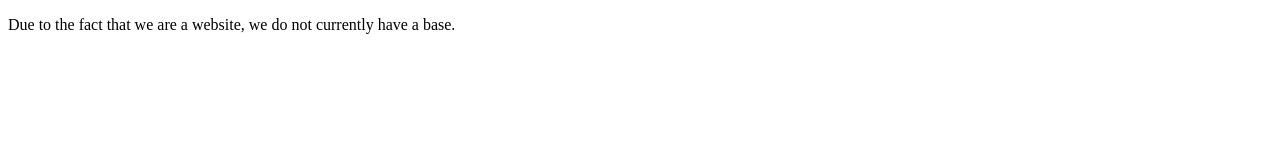
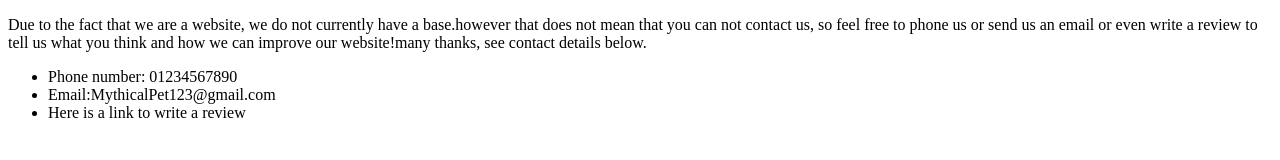
Before and after one commit to angel-r501/course-project, a plain HTML site: page about_us.html in a window 1280 px wide. Drawn offline with Linux system fonts and the light colour scheme; files that its build step writes are made by us from their sources.

Commit message:
added on homepage
added more content on the homepage

```diff
--- a/about_us.html
+++ b/about_us.html
@@ -1,11 +1,21 @@
 <!DOCTYPE html>
 <html>
+
 <head>
   <meta charset="UTF-8">
   <link rel="stylesheet" type="text/css" href="about_us.css">
   <title>about us</title>
 </head>
+
 <body>
-<p>Due to the fact that we are a website, we do not currently have a base.
+  <p>Due to the fact that we are a website, we do not currently have a base.however that does not mean
+   that you can not contact us, so feel free to phone us or send us an email or even write a review to
+   tell us what you think and how we can improve our website!many thanks, see contact details below.</p>
+   <ul>
+     <li>Phone number: 01234567890</li>
+     <li>Email:MythicalPet123@gmail.com</li>
+     <li>Here is a link to write a review</li>
+
 </body>
+
 </html>
```
Lines whose indentation alone changed are shown as unchanged.
